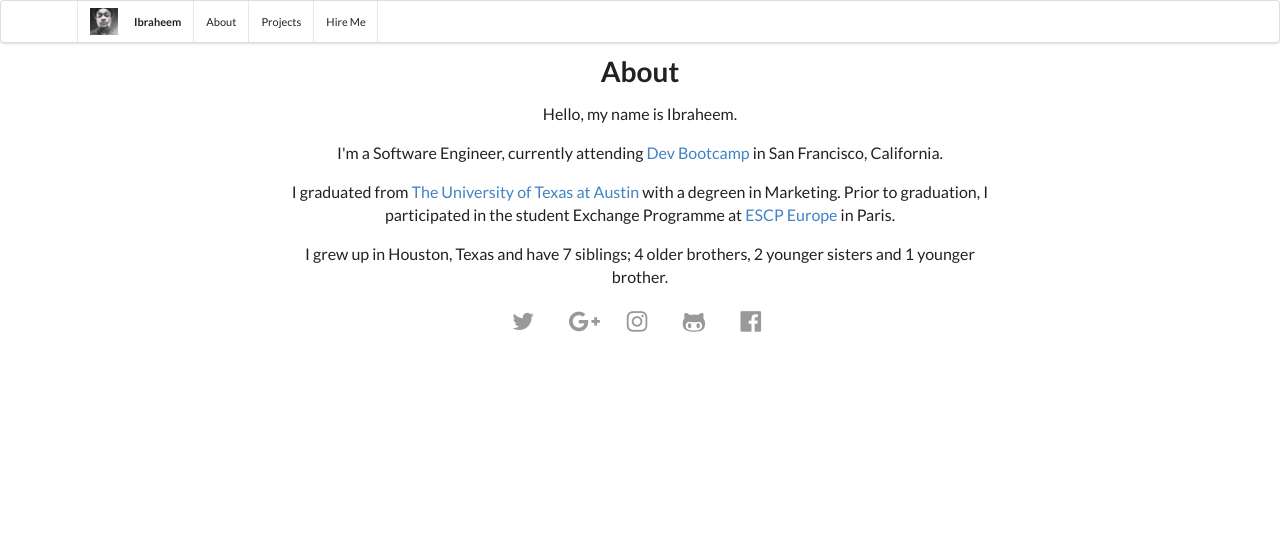
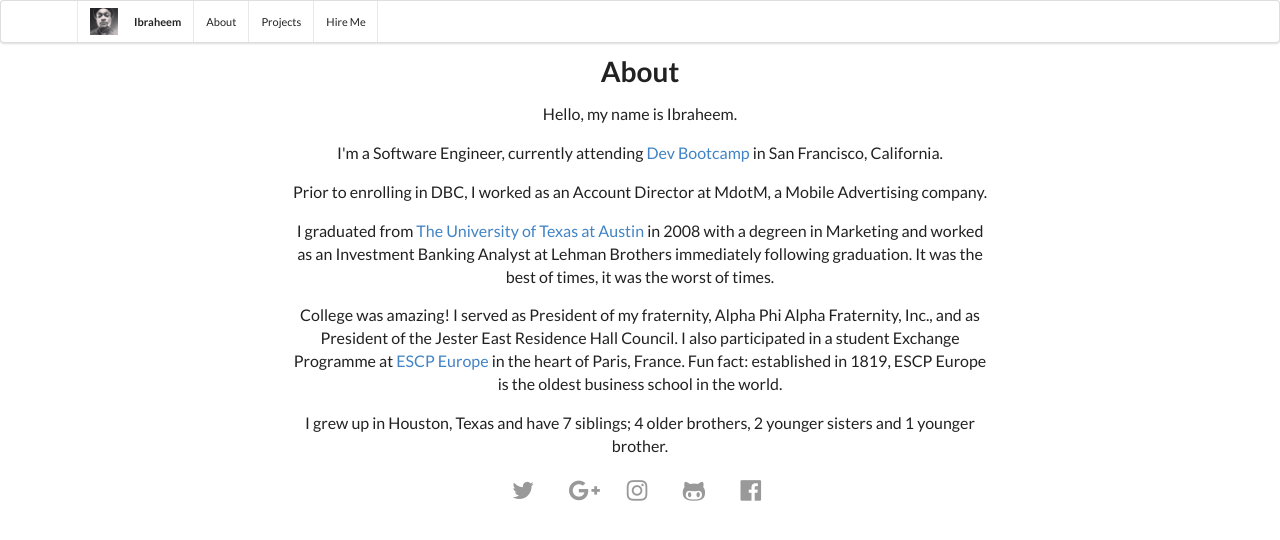
Before and after one commit to ibraheem4/ibraheem4.github.io, a Jekyll site: the page built from _pages/about.html, in a window 1280 px wide. Shown: the top 540 px of the page. Built offline with Jekyll 4.4.1, drawn with Linux system fonts in a browser that asks for light colours; nearby versions of some CDN libraries; some web fonts are replaced; library files that are not in the unit come from our copies.

Commit message:
Add more to about, update resume

```diff
--- a/_pages/about.html
+++ b/_pages/about.html
@@ -13,7 +13,17 @@ permalink: /about/
       I'm a Software Engineer, currently attending <a href="http://devbootcamp.com/">Dev Bootcamp</a> in San Francisco, California.
     </p>
     <p>
-      I graduated from <a href="http://utexas.edu">The University of Texas at Austin</a> with a degreen in Marketing. Prior to graduation, I participated in the student Exchange Programme at <a href="http://escpeurope.eu/">ESCP Europe</a> in Paris.
+      Prior to enrolling in DBC, I worked as an Account Director at MdotM, a Mobile Advertising company.
+    </p>
+    <p>
+      I graduated from <a href="http://utexas.edu">The University of Texas at Austin</a> in 2008 with a degreen in Marketing and worked as an Investment Banking Analyst at Lehman Brothers immediately following graduation.  It was the best of times, it was the worst of times.
+    </p>
+    <p>
+      College was amazing!
+
+      I served as President of my fraternity, Alpha Phi Alpha Fraternity, Inc., and as President of the Jester East Residence Hall Council.
+
+      I also participated in a student Exchange Programme at <a href="http://escpeurope.eu/">ESCP Europe</a> in the heart of Paris, France.  Fun fact: established in 1819, ESCP Europe is the oldest business school in the world.
     </p>
     <p>
       I grew up in Houston, Texas and have 7 siblings; 4 older brothers, 2 younger sisters and 1 younger brother.
--- a/_pages/hire-me.html
+++ b/_pages/hire-me.html
@@ -7,12 +7,9 @@ permalink: /hire-me/
   <div class="ui text container">
     <h1 class="ui center aligned header">
       Hire Me
-      <div class="ui center aligned sub header">
-        Seeking <strong>bold</strong> new challenges.
-      </div>
     </h1>
     <p>
-      Thanks for visiting this page!  Please have a look at my <a href="{{ site.baseurl }}resume.pdf">resume</a> and send me an <a href="mailto:ibraheem4@gmail.com">email</a> if you would like to get in touch.
+      Thanks for visiting this page!  Please have a look at my <a href="{{ site.baseurl }}resume.pdf">resume</a>
     </p>
     <div class="ui horizontal divider">
       <h2 class="PermanentMarker">
```
Also changed, not shown: _pages/resume.html (deleted, +0 -44 lines), _posts/2016-11-22-Atom-Sublime-Text-Tips.md (deleted, +0 -36 lines), _posts/2016-11-22-Tips-Atom-Sublime-Text.md (renamed from _posts/2016-11-22-Atom-Sublime-Text-Tips-Tricks.md, +1 -1 lines), 1 other file.
